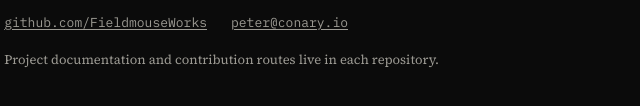
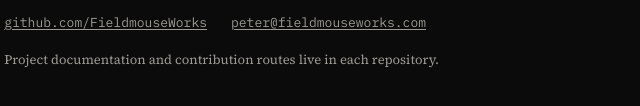
Before and after one commit to FieldmouseWorks/fieldmouseworks.github.io, a plain HTML site: page index.html in a window 1280 px wide. Shown: the part 2851-2957 px from the top of the page, 47-687 px from the left. Drawn offline with Linux system fonts and the light colour scheme.

Commit message:
docs: contact address is now peter@fieldmouseworks.com
Co-Authored-By: Claude Opus 5.5 <noreply@anthropic.com>

```diff
--- a/index.html
+++ b/index.html
@@ -166,7 +166,7 @@
   </p>
   <p class="links">
     <a href="https://github.com/FieldmouseWorks">github.com/FieldmouseWorks</a>
-    <a href="mailto:peter@conary.io">peter@conary.io</a>
+    <a href="mailto:peter@fieldmouseworks.com">peter@fieldmouseworks.com</a>
   </p>
   <p class="fine">Project documentation and contribution routes live in each repository.</p>
 </footer>
```
